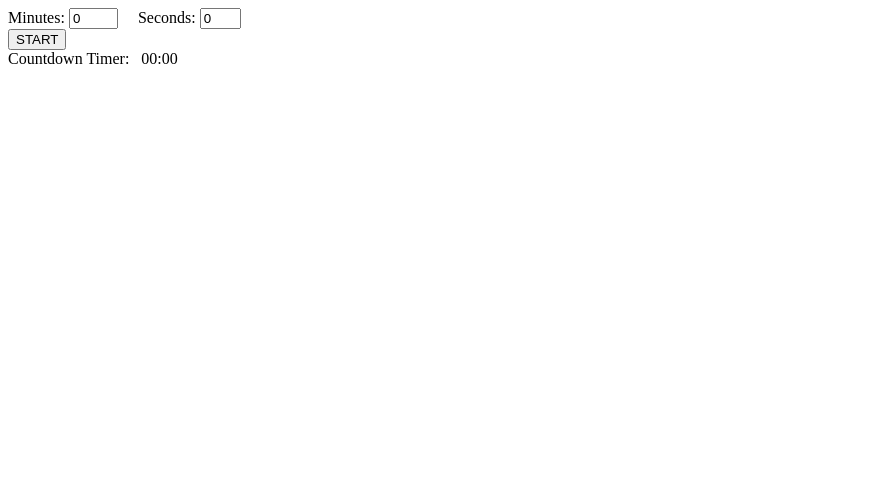
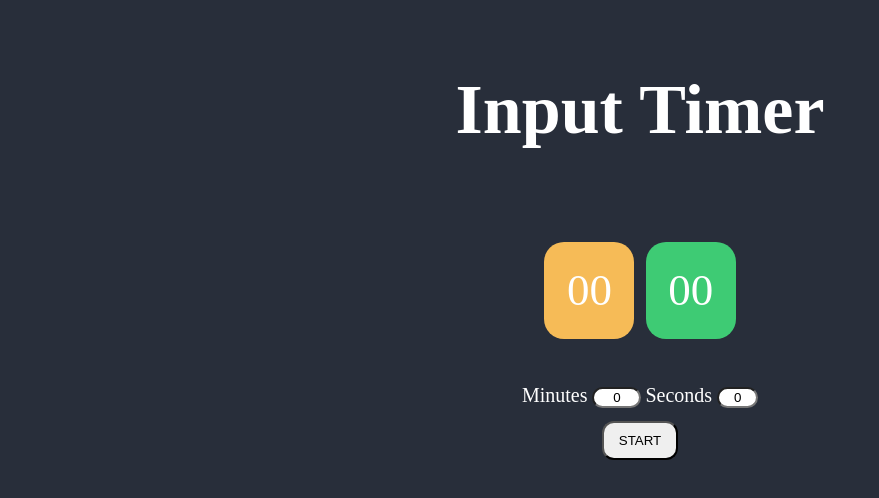
Before and after one commit to SyedaTaliya/Input-timer, a plain HTML site: page index.html in a window 1280 px wide. Both pictures are taken after a click on the button "START". Shown: the whole page, without its empty margins (0-879 px from the left). Drawn offline with Linux system fonts and the light colour scheme.

Commit message:
Add files via upload

```diff
--- a/index.html
+++ b/index.html
@@ -1,24 +1,75 @@
 <!DOCTYPE html>
+
 <html lang="en">
 
+
+
+
 <head>
+
 <meta charset="UTF-8">
-  <meta name="viewport" content="width=device-width, initial-scale=1.0">
-  <meta http-equiv="X-UA-Compatible" content="ie=edge">
+
+<meta name="viewport"
+content="width=device-width, initial-scale=1.0">
+
+<meta http-equiv="X-UA-Compatible"
+content="ie=edge">
+
 <title>Input CountDown Timer</title>
+<link rel="stylesheet" href="style.css">
 </head>
 
+
+
+
 <body>
+
+<h1>Input Timer</h1>
+
+<div id="countdown">
+    <div id="time">
+        <p id="showmns">00</p> &nbsp; <p id="showscs">00</p>
+    </div>
+
+</div>
+
 <form>
-    Minutes: <input type="text" id="mns" name="mns" value="0" size="3" maxlength="3" /> &nbsp; &nbsp; Seconds:
-    <input
-      type="text" id="scs" name="scs" value="0" size="2" maxlength="2"/><br />
-    <input type="button" id="btnct" value="START" onclick="countdownTimer()" />
+
+<div id="timeset">
+<label for="mns">
+    Minutes
+</label>
+<input type="text"
+id="mns" name="mns"
+value="0" size="3"
+maxlength="3" />
+<label for="scs">
+    Seconds
+</label>
+<input type="text"
+id="scs" name="scs"
+value="0" size="2"
+maxlength="2" />
+</div>
+
+<div id="btn">
+<input type="button"
+id="btnct" value="START"
+onclick="countdownTimer()" />
+</div>
+
 </form>
-  Countdown Timer: &nbsp; <span id="showmns">00</span>:<span id="showscs">00</span>
+
+
+
+
 
 
 <script src="script.js"></script>
+
 </body>
 
+
+
+
 </html>
--- a/script.js
+++ b/script.js
@@ -1,61 +1,141 @@
-   /* Function to display a Countdown timer with starting time from a form */
-        // sets variables for minutes and seconds
-        // ctmnts full form countdown minutes
-        // ctsecs full form countdown seconds
-        // startchr full form startcharacters
-        // mns full form minutes
-        // scs full form seconds
-        // btnct full form button-countdown-timer
-        let ctmnts = 0;
-        let ctsecs = 0;
-        let startchr = 0;       // used to control when to read data
+let ctmnts
+= 0;
 
-        function countdownTimer() {
+let ctsecs
+= 0;
+
+let startchr
+= 0;
+// used to control when to read data
+
+let displays = document.querySelector("#time").style.display = "flex";
 
 
-          if(startchr == 0 && document.getElementById('mns') && document.getElementById('scs')) {
-            // yeh dekhne ke liye ke integer number use hoon
-            ctmnts = parseInt(document.getElementById('mns').value) + 0;
-            ctsecs = parseInt(document.getElementById('scs').value) * 1;
+function
+countdownTimer()
+{
 
 
-            if(isNaN(ctmnts)) ctmnts = 0;
-            if(isNaN(ctsecs)) ctsecs = 0;
 
 
-            document.getElementById('mns').value = ctmnts;
-            document.getElementById('scs').value = ctsecs;
-            startchr = 1;
-            document.getElementById('btnct').setAttribute('disabled', 'disabled');     // disable the button
+
+if
+(startchr ==
+0 && document.getElementById('mns')
+&& document.getElementById('scs'))
+{
+
+// yeh dekhne ke liye ke integer number use hoon
+
+ctmnts =
+parseInt(document.getElementById('mns').value);
+
+ctsecs =
+parseInt(document.getElementById('scs').value);
+
+
+
+
+
+// if(isNaN(ctmnts)) ctmnts = 0;
+
+// if(isNaN(ctsecs)) ctsecs = 0;
+
+
+
+
+
+document.getElementById('mns').value
+= ctmnts;
+
+document.getElementById('scs').value
+= ctsecs;
+
+startchr =
+1;
+
+document.getElementById('btnct').setAttribute('disabled',
+'disabled');
+// disable the button
+
 }
 
+
 // if minutes and seconds are 0,
-          if(ctmnts==0 && ctsecs==0) {
-            startchr = 0;
-            document.getElementById('btnct').removeAttribute('disabled');     // remove "disabled" to enable the button
+
+if
+(ctmnts ==
+0 && ctsecs
+== 0)
+{
+
+startchr =
+0;
+
+document.getElementById('btnct').removeAttribute('disabled');
+// remove "disabled" to enable the button
+
+
 
 // execute a function when jb timer 0 pe phonch jaye...
 
-            return false;
-          }
-          else {
-            // decrease seconds, and decrease minutes if seconds reach to 0
-            ctsecs--;
-            if(ctsecs < 0) {
-              if(ctmnts > 0) {
-                ctsecs = 59;
-                ctmnts--;
-              }
-              else {
-                ctsecs = 0;
-                ctmnts = 0;
-              }
-            }
+
+
+return
+false;
+
 }
 
+else
+{
+
+// decrease seconds, and decrease minutes if seconds reach to 0
+
+ctsecs--;
+
+if
+(ctsecs <
+0)
+{
+
+if
+(ctmnts >
+0)
+{
+
+ctsecs =
+59;
+
+ctmnts--;
+
+}
+
+else
+{
+
+ctsecs =
+0;
+
+ctmnts =
+0;
+
+}
+
+}
+
+}
+
+
 // display the time in page, and auto-calls this function after 1 seccond
-          document.getElementById('showmns').innerHTML = ctmnts;
-          document.getElementById('showscs').innerHTML = ctsecs;
-          setTimeout('countdownTimer()', 1000);
+displays;
+
+document.getElementById('showmns').innerHTML
+= ctmnts;
+
+document.getElementById('showscs').innerHTML
+= ctsecs;
+
+setTimeout('countdownTimer()',
+1000);
+
 }
-        //-->
--- /dev/null
+++ b/style.css
@@ -0,0 +1,58 @@
+body{
+    margin: 0;
+    padding: 0;
+    background-color: #282e3a;
+    text-align: center;
+}
+#time{
+    font-size: 45px;
+    display: none;
+    flex-direction: row;
+    justify-content: center;
+    align-items: center;
+    color: #ffffff;
+}
+#detail{
+    margin-top: 5em;
+    color: #ffffff;
+    font-size: 15px;
+    display: inline-block;
+}
+form label{
+    color: #ffffff;
+    font-size: 20px;
+}
+h1{
+    color: #ffffff;
+    font-size: 70px;
+    font-weight: 800;
+    margin-top: 70px;
+}
+
+#showmns{
+    background-color: #f6bb57;
+    padding: 0.5em 0.5em 0.5em 0.5em;
+    border-radius: 20px;
+
+}
+#showscs{
+    background-color: #3ecb74;
+    padding: 0.5em 0.5em 0.5em 0.5em;
+    border-radius: 20px
+}
+form{
+    display: flex;
+    flex-direction: column;
+    justify-content: space-between
+}
+input{
+    text-align: center;
+    border-radius: 12px;
+}
+#btnct{
+    margin: 1em;
+    border-radius: 12px;
+    outline: none;
+    padding: 10px 15px 10px 15px;
+
+}
```
Lines whose indentation alone changed are shown as unchanged.
